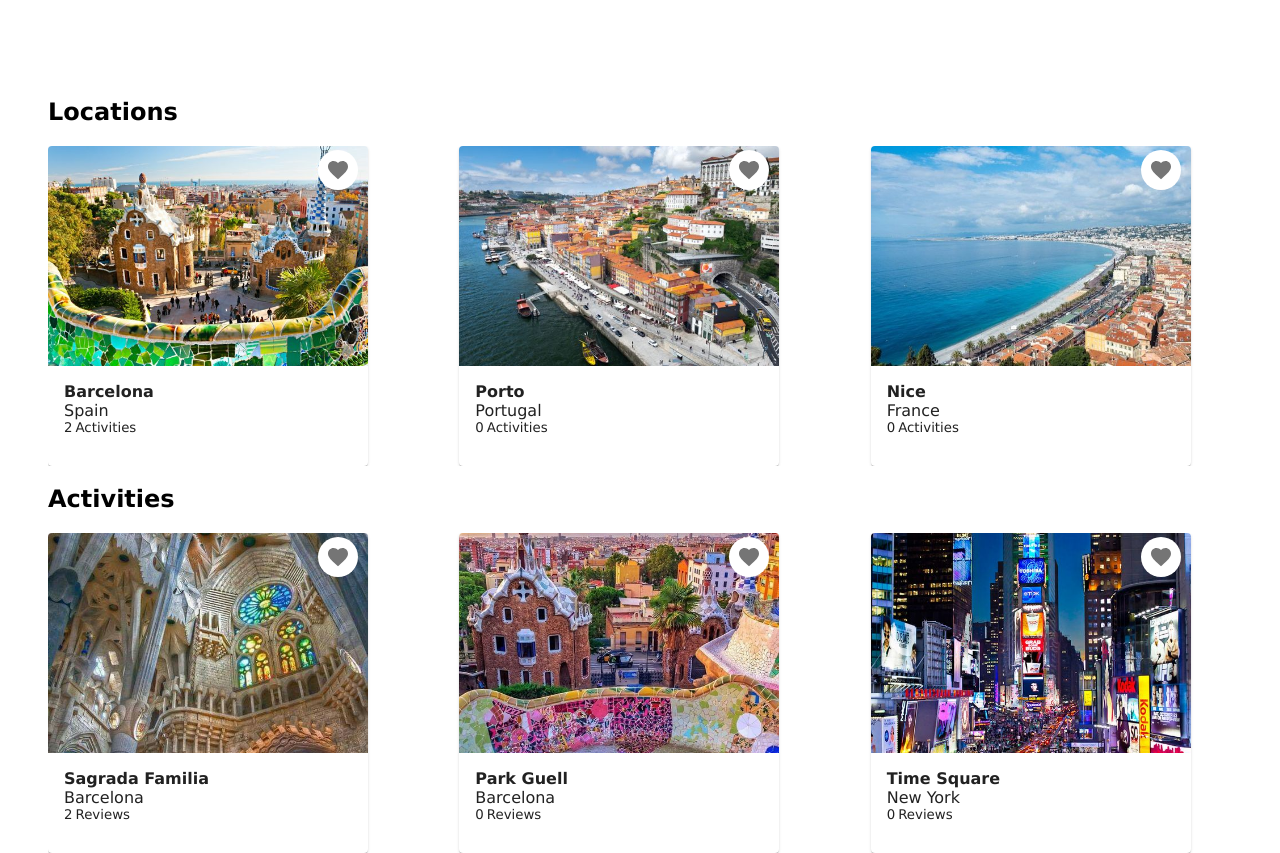
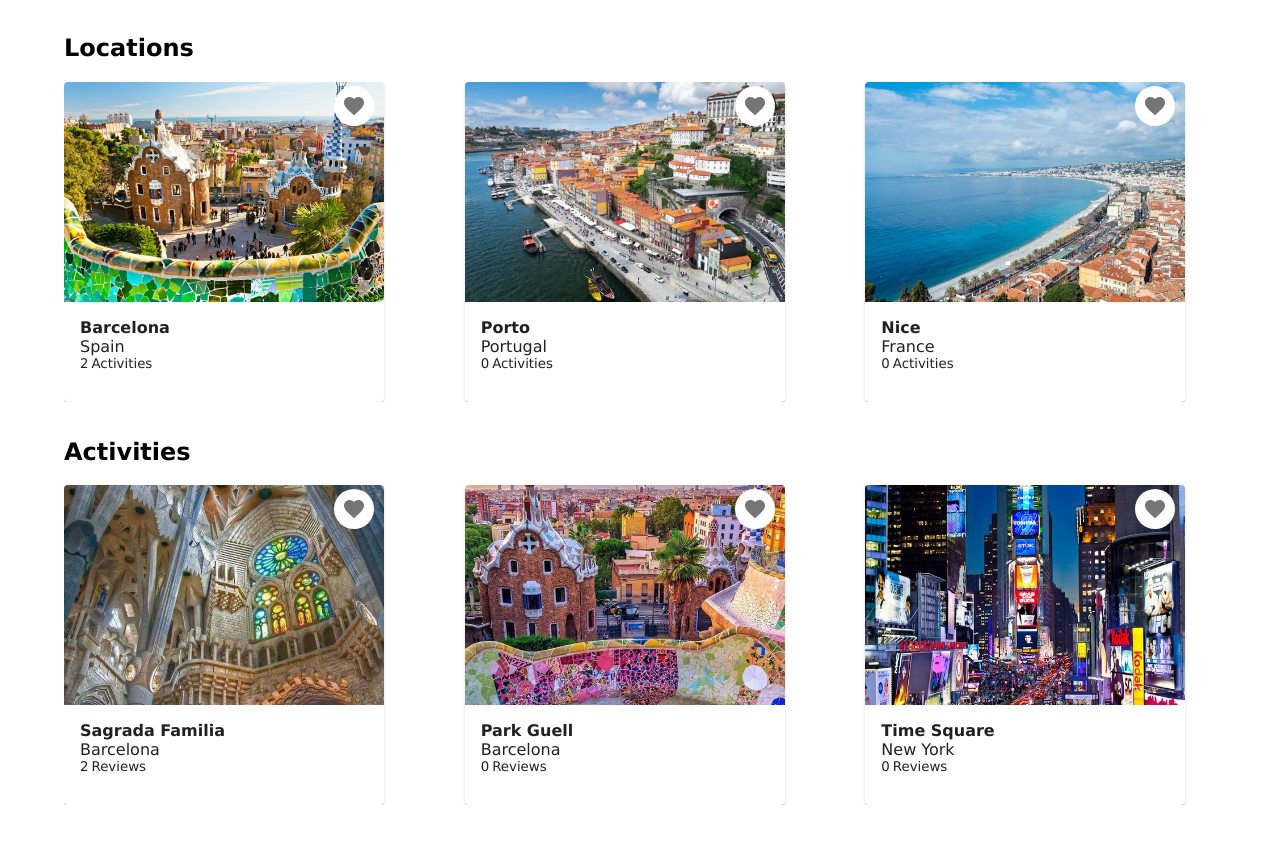
Before and after one commit to IlariaMessiha/Trip-Planner-Project, a React (Create React App) app: page / in a window 1280 px wide. Shown: the part 545-1398 px from the top of the page. Built offline with nearby package versions, Linux system fonts and the light colour scheme.

Commit message:
Add Section

```diff
--- /dev/null
+++ b/src/Components/core/layout/Section.module.css
@@ -0,0 +1,3 @@
+.section {
+  margin: 36px 0;
+}
--- /dev/null
+++ b/src/Components/core/layout/Section.tsx
@@ -0,0 +1,15 @@
+import { FC, ReactNode } from "react";
+import { Typography } from "../Typography";
+import styles from "./Section.module.css";
+
+interface SectionProps {
+  title: string;
+  children: ReactNode;
+}
+
+export const Section: FC<SectionProps> = ({ title, children }) => (
+  <div className={styles.section}>
+    <Typography text={title} variant="h2" />
+    {children}
+  </div>
+);
--- a/src/Pages/Dashboard.module.css
+++ /dev/null
@@ -1,3 +0,0 @@
-.dashboardContainer {
-    margin-top: 100px;
-}
--- a/src/Pages/Dashboard.tsx
+++ b/src/Pages/Dashboard.tsx
@@ -1,13 +1,13 @@
+import { Container } from "@mui/material";
+import { useTranslation } from "react-i18next";
+import { Link } from "react-router-dom";
 import { apiCalls } from "../api/api";
 import { CardActivity } from "../Components/core/CardActivity";
 import { CardLocation } from "../Components/core/CardLocation";
-import { Container } from "../Components/core/Container";
+import { Section } from "../Components/core/layout/Section";
 import { Typography } from "../Components/core/Typography";
 import { SearchEngineAutocomplete } from "../Components/widgets/SearchEngineAutocomplete";
 import { Swiper } from "../Components/widgets/Swiper";
-import styles from "./Dashboard.module.css";
-import { useTranslation } from "react-i18next";
-import { Link } from "react-router-dom";
 
 export const Dashboard = () => {
   const { t } = useTranslation();
@@ -16,8 +16,7 @@ export const Dashboard = () => {
       <Typography text={t("dashboard.slogan")} variant="h1" />
 
       <SearchEngineAutocomplete />
-      <div className={styles.dashboardContainer}>
-        <Typography text={t("common.locations")} variant="h2" />
+      <Section title={t("common.locations")}>
         <Swiper
           items={apiCalls.getLocations()}
           renderItem={(location) => (
@@ -25,9 +24,10 @@ export const Dashboard = () => {
               <CardLocation location={location} key={location.id} />
             </Link>
           )}
-        ></Swiper>
+        />
+      </Section>
 
-        <Typography text={t("common.activities")} variant="h2" />
+      <Section title={t("common.activities")}>
         <Swiper
           items={apiCalls.getActivities()}
           renderItem={(activity) => (
@@ -35,8 +35,8 @@ export const Dashboard = () => {
               <CardActivity activity={activity} />
             </Link>
           )}
-        ></Swiper>
-      </div>
+        />
+      </Section>
     </Container>
   );
 };
```
